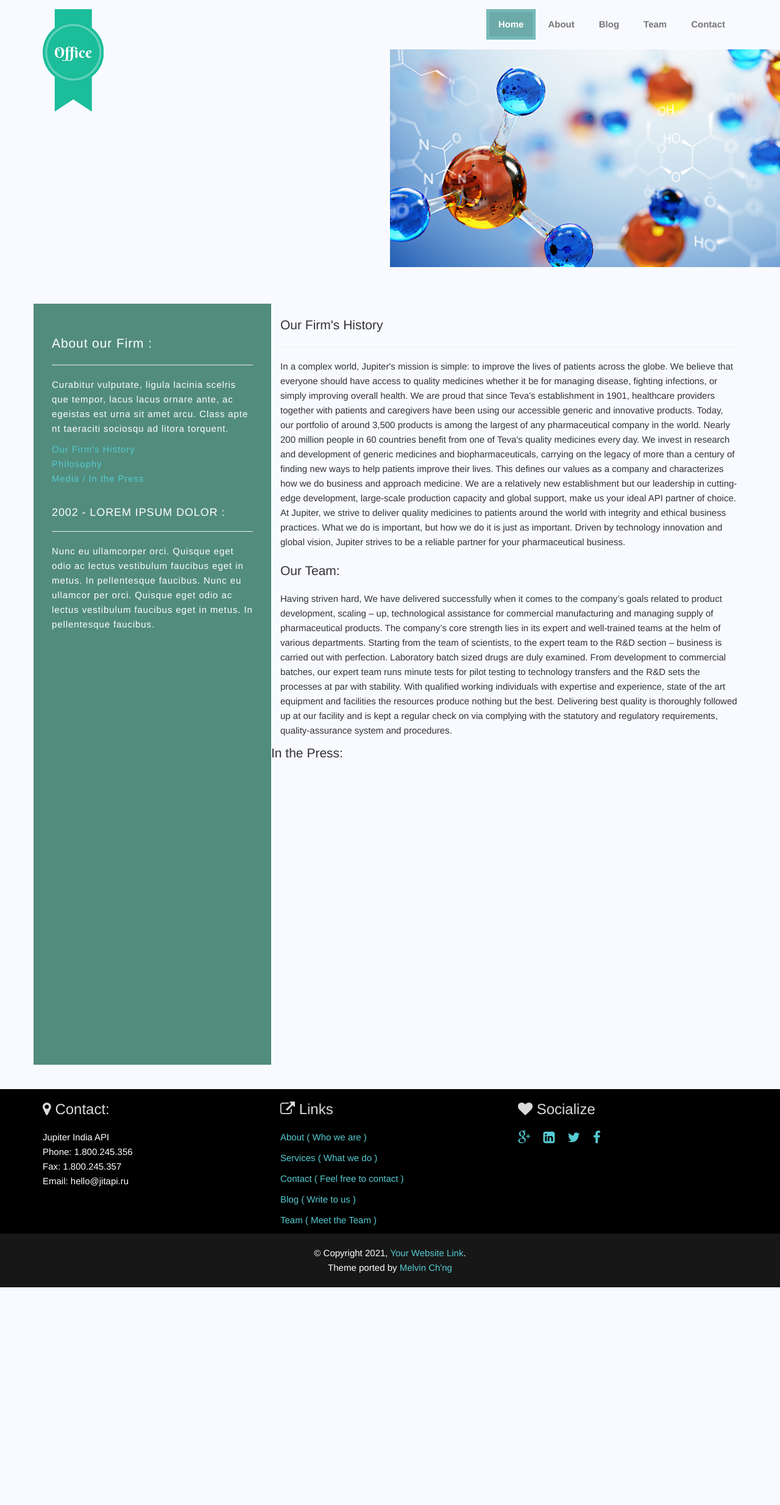
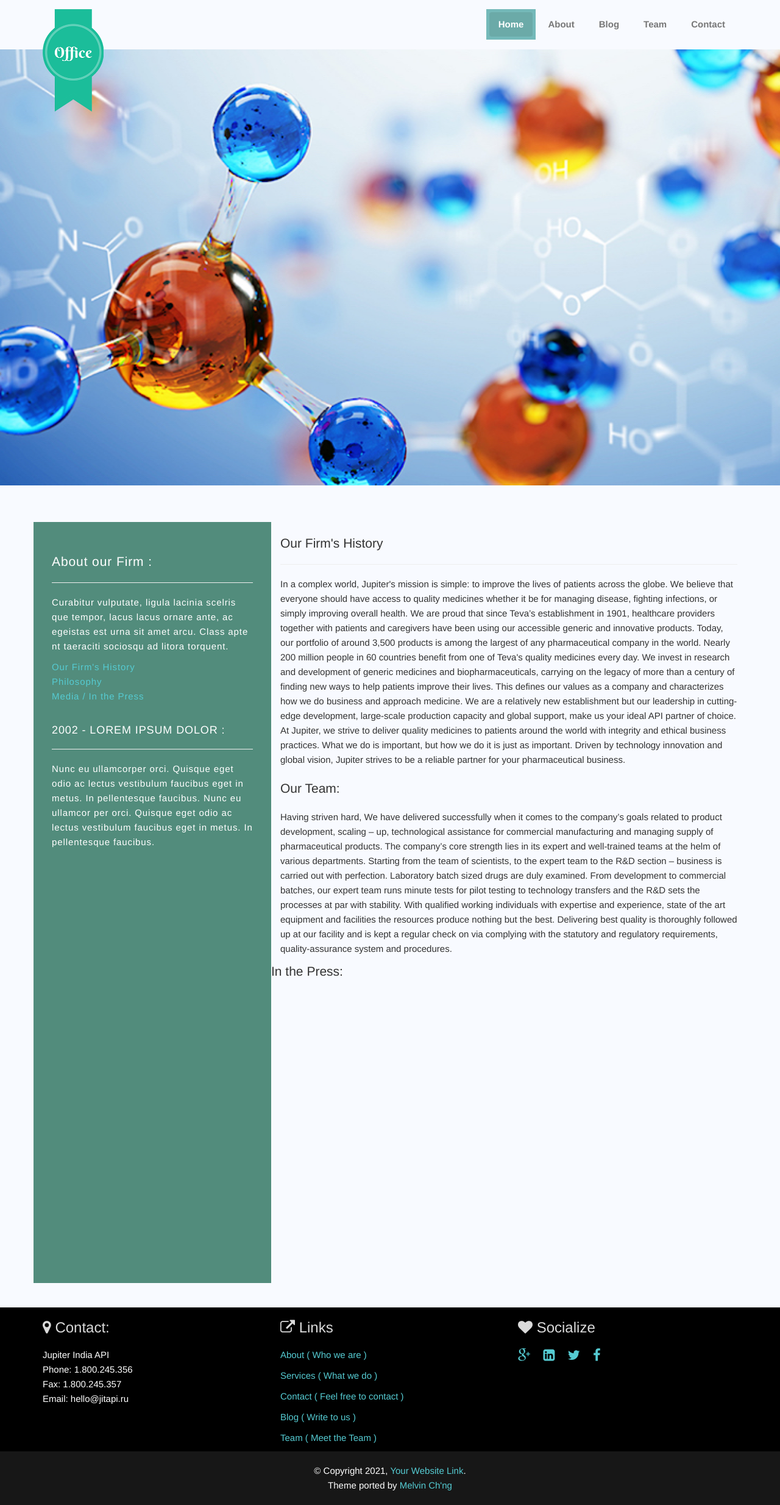
Before and after one commit to jitapi/jitapi.github.io, a Jekyll site: the page built from about.html, in a window 1280 px wide. Shown: the whole page at 61% size. Built offline with Jekyll 4.4.1, drawn with Linux system fonts in a browser that asks for light colours; before the commit the page ends 2111 px from its top, so only the background shows below that.

Commit message:
Update about.html

```diff
--- a/about.html
+++ b/about.html
@@ -6,7 +6,7 @@ permalink: /about
 <!-- Main Container -->
 
 <div class="row container-kamn">
-  <img src="assets/img/slider/slide1.jpg" class="blog-post" alt="Feature-img" align="right" width="50%">
+  <img src="assets/img/slider/slide1.jpg" class="blog-post" alt="Feature-img" align="right" width="100%" height = "50%">
 
 </div>
 
```
